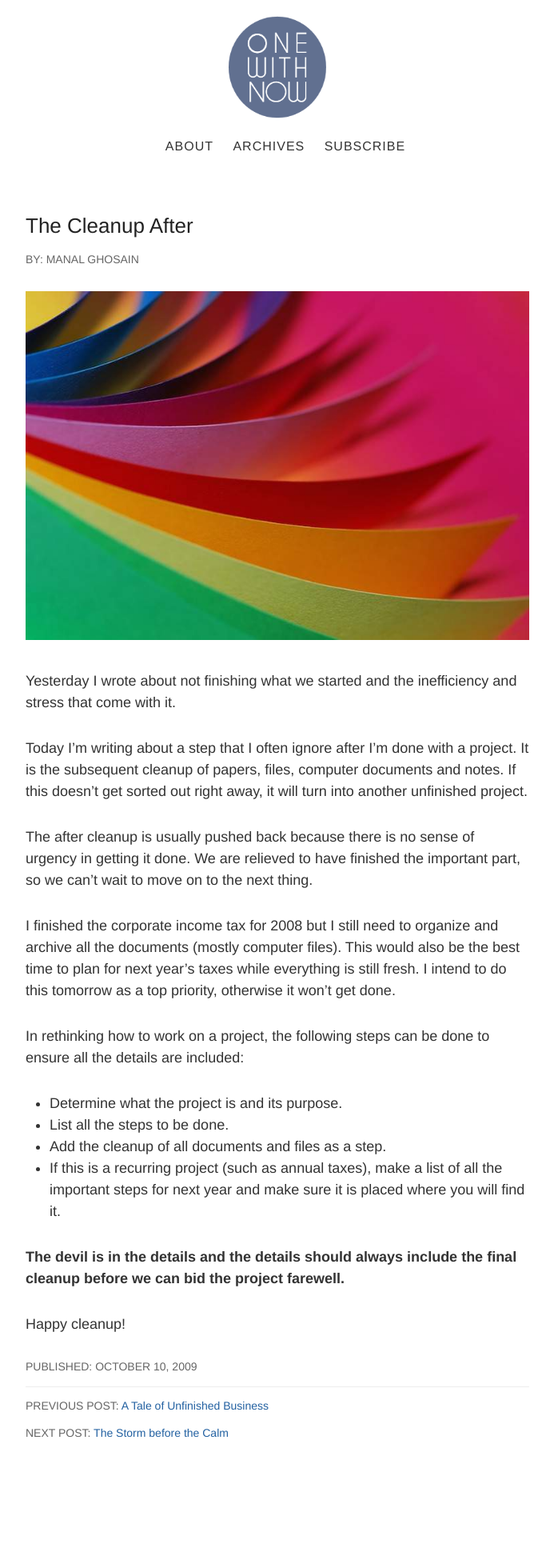
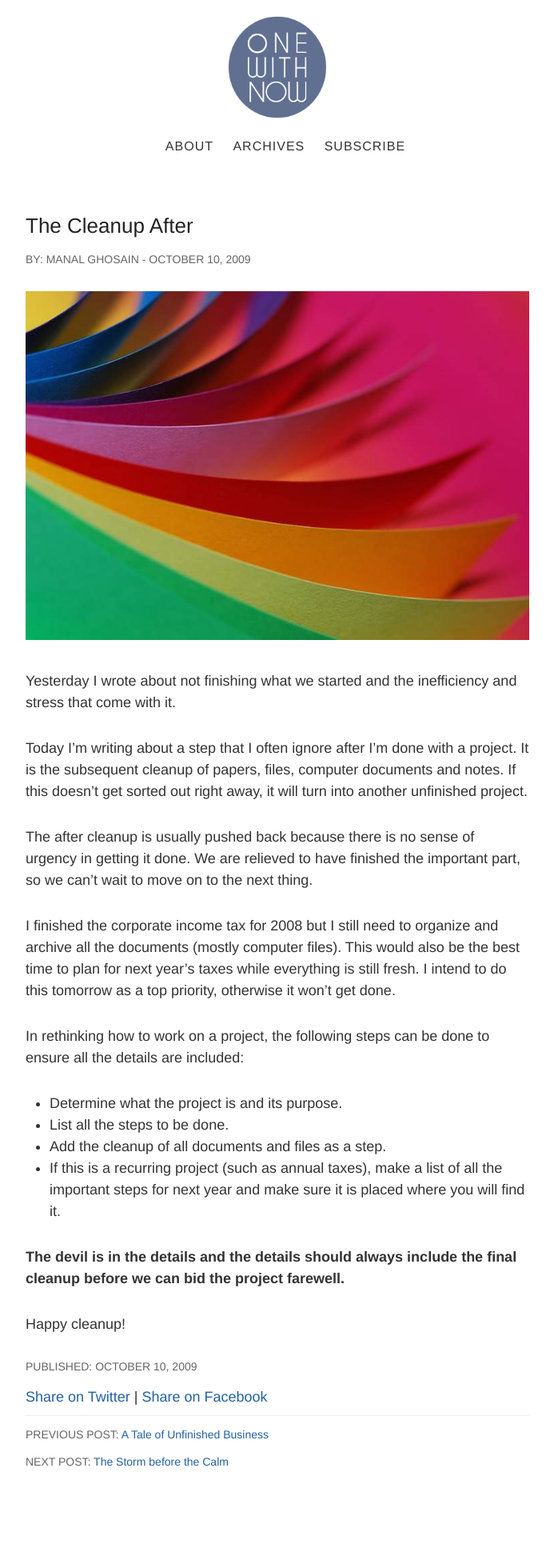
Before and after one commit to onewithnow/onewithnow.github.io, a Jekyll site: the page built from _posts/2009-10-10-cleanup.md, in a window 1280 px wide. Shown: the whole page at 80% size, without its empty margins (293-986 px from the left). Built offline with Jekyll 4.4.1, drawn with Linux system fonts in a browser that asks for light colours; Markdown is read by kramdown in place of the engine named in the settings; before the commit the page ends 1914 px from its top, so only the background shows below that; some of the changed lines change nothing that is shown.

Commit message:
Add social sharing, move post date to top

```diff
--- a/_config.yml
+++ b/_config.yml
@@ -15,22 +15,9 @@
 # Flags below are optional
 #
 
-# Includes an icon in the footer for each username you enter
-footer-links:
-  dribbble:
-  email:
-  facebook:
-  flickr:
-  github:
-  instagram:
-  linkedin:
-  pinterest:
-  rss: # just type anything here for a working RSS icon, make sure you set the "url" above!
-  twitter:
-  stackoverflow: # your stackoverflow profile, e.g. "users/50476/bart-kiers"
-  youtube: # channel/<your_long_string> or user/<user-name>
-  googleplus: # anything in your profile username that comes after plus.google.com/
+# Social
 
+twitter_username: onewithnow
 
 # Enter your Disqus shortname (not your username) to enable commenting on posts
 # You can find your shortname on the Settings page of your Disqus account
--- a/_layouts/post.html
+++ b/_layouts/post.html
@@ -6,7 +6,7 @@
   <h1>{{ page.title }}</h1>
 
   <div class="post-author">
-  <h6> BY: {{ page.author }}</h6>
+  <h6> BY: {{ page.author }} - {{ page.date | date: "%B %e, %Y" }}</h6>
 </Div>
 
   <div class="entry">
@@ -16,15 +16,23 @@
   <div class="date">
     <h5>PUBLISHED: {{ page.date | date: "%B %e, %Y" }}</h5>
   </div>
+
+  <div>
+  <a href="https://twitter.com/intent/tweet?text={{ page.title }}&url={{ site.url }}{{ page.url }}&via={{ site.twitter_username }}&related={{ site.twitter_username }}" rel="nofollow" target="_blank" title="Share on Twitter">Share on Twitter</a> | <a href="https://facebook.com/sharer.php?u={{ site.url }}{{ page.url }}" rel="nofollow" target="_blank" title="Share on Facebook">Share on Facebook</a>
+  </div>
+
+<hr/>
+
 <div>
-<hr/>
  {% if page.previous %}
         <h5>PREVIOUS POST: <a rel="prev" href="{{ page.previous.url }}">{{ page.previous.title}}</a></h5>
     {% endif %}
     </div>
+
     <div>
     {% if page.next %}
         <h5>NEXT POST: <a rel="next" href="{{ page.next.url }}">{{ page.next.title }}</a></h5>
     {% endif %}
     </div>
+
 </article>
```
